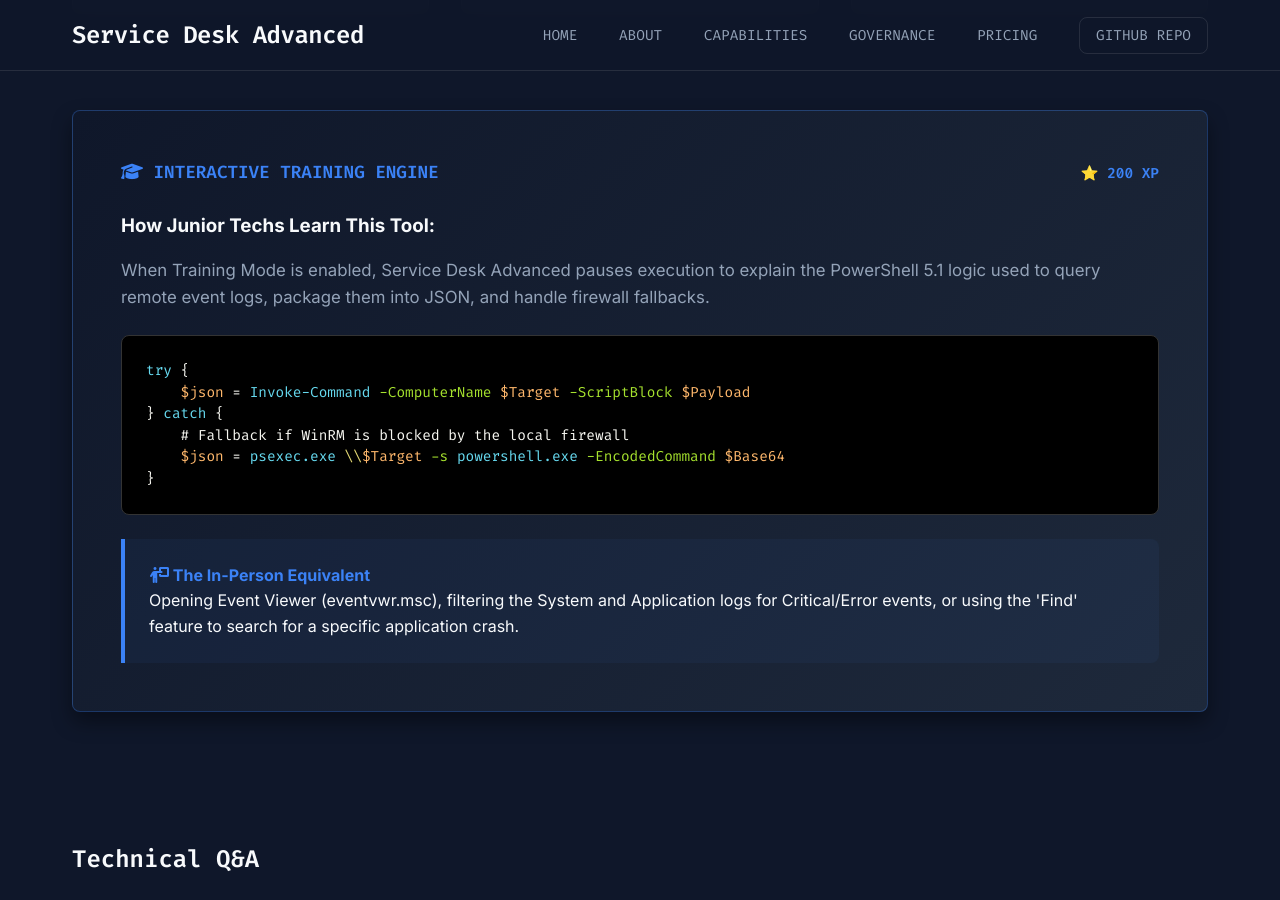
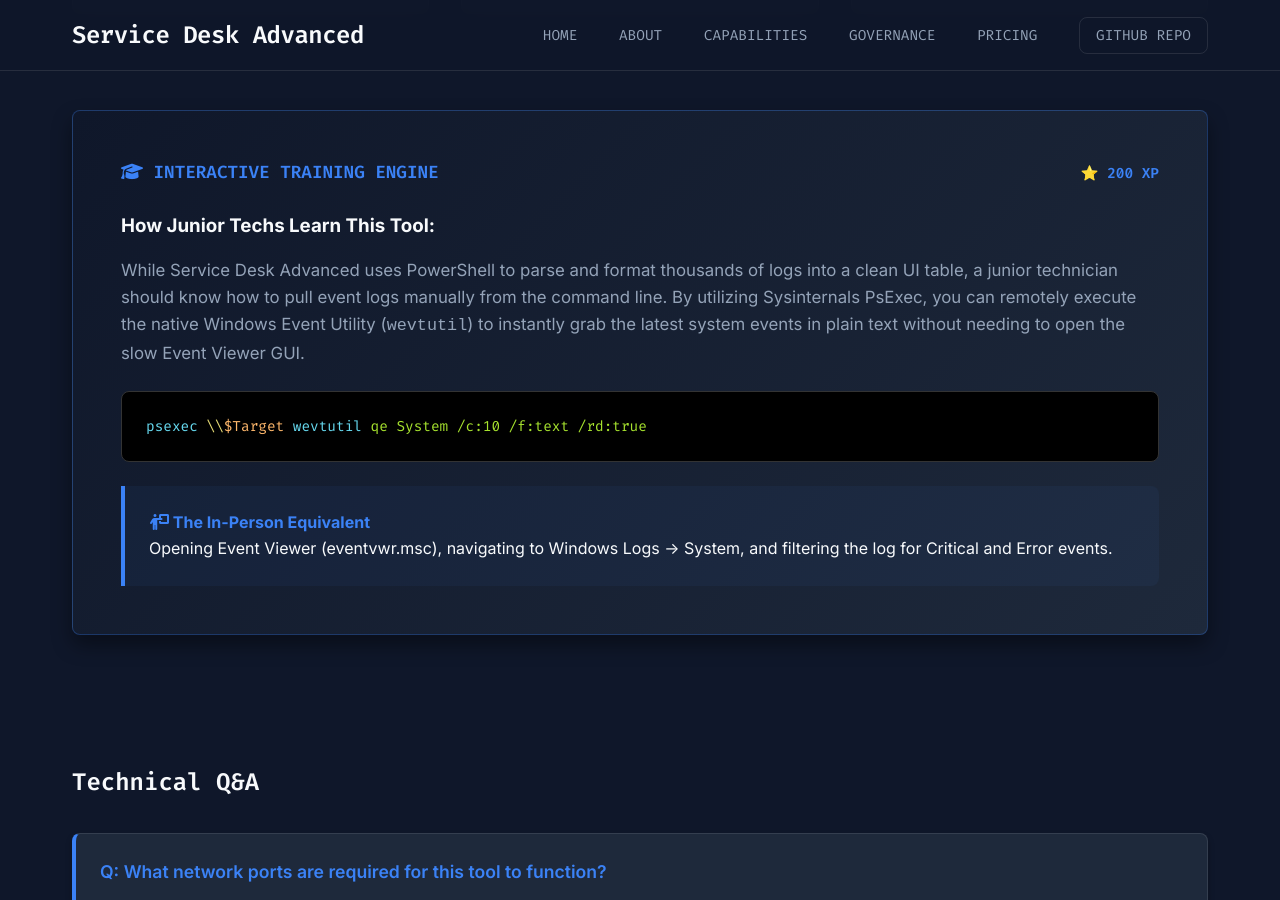
Before and after one commit to BobbyBurnsy/ServiceDeskAdvanced.com, a Jekyll site: the page built from remote-event-log-viewer.html, in a window 1280 px wide and 900 px high, scrolled down 1222 px. Built offline with Jekyll 4.4.1, drawn with Linux system fonts in a browser that asks for light colours.

Commit message:
Update remote-event-log-viewer.html

```diff
--- a/remote-event-log-viewer.html
+++ b/remote-event-log-viewer.html
@@ -106,21 +106,16 @@
 
         <h3 style="color: var(--text-primary); margin-bottom: 1rem;">How Junior Techs Learn This Tool:</h3>
         <p style="color: var(--text-secondary); font-size: 1.05rem; line-height: 1.6; margin-bottom: 1.5rem;">
-            When Training Mode is enabled, Service Desk Advanced pauses execution to explain the PowerShell 5.1 logic used to query remote event logs, package them into JSON, and handle firewall fallbacks.
+            While Service Desk Advanced uses PowerShell to parse and format thousands of logs into a clean UI table, a junior technician should know how to pull event logs manually from the command line. By utilizing Sysinternals PsExec, you can remotely execute the native Windows Event Utility (<code>wevtutil</code>) to instantly grab the latest system events in plain text without needing to open the slow Event Viewer GUI.
         </p>
 
         <div class="mock-code">
-            <span class="cmd">try</span> {<br>
-            &nbsp;&nbsp;&nbsp;&nbsp;<span class="var">$json</span> = <span class="cmd">Invoke-Command</span> <span class="param">-ComputerName</span> <span class="var">$Target</span> <span class="param">-ScriptBlock</span> <span class="var">$Payload</span><br>
-            } <span class="cmd">catch</span> {<br>
-            &nbsp;&nbsp;&nbsp;&nbsp;<span class="text-muted"># Fallback if WinRM is blocked by the local firewall</span><br>
-            &nbsp;&nbsp;&nbsp;&nbsp;<span class="var">$json</span> = <span class="cmd">psexec.exe</span> <span class="str">\\</span><span class="var">$Target</span> <span class="param">-s</span> <span class="cmd">powershell.exe</span> <span class="param">-EncodedCommand</span> <span class="var">$Base64</span><br>
-            }
+            <span class="cmd">psexec</span> <span class="str">\\</span><span class="var">$Target</span> <span class="cmd">wevtutil</span> <span class="param">qe System /c:10 /f:text /rd:true</span>
         </div>
 
         <div class="mock-inperson" style="border-left-color: var(--accent-blue); background: rgba(59, 130, 246, 0.05);">
             <h4 style="color: var(--accent-blue);"><i class="fa-solid fa-person-chalkboard"></i> The In-Person Equivalent</h4>
-            <p>Opening Event Viewer (eventvwr.msc), filtering the System and Application logs for Critical/Error events, or using the 'Find' feature to search for a specific application crash.</p>
+            <p>Opening Event Viewer (eventvwr.msc), navigating to Windows Logs -> System, and filtering the log for Critical and Error events.</p>
         </div>
     </div>
 </section>
```
